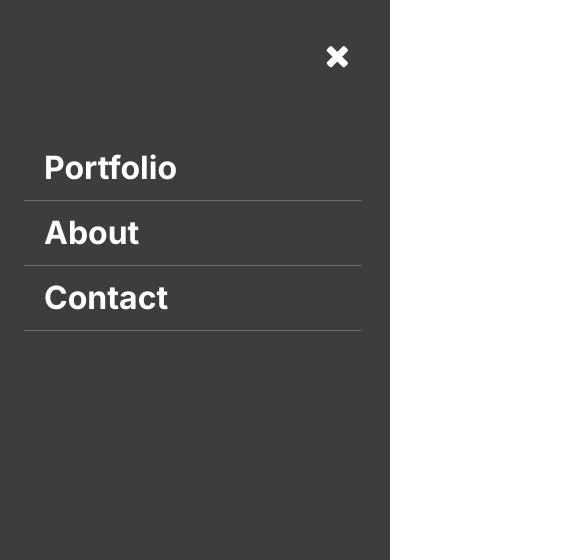
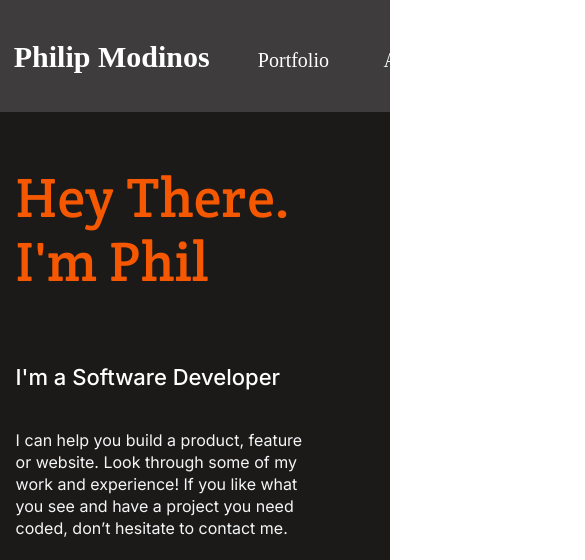
Before and after one commit to Ninjaphil24/portfolio_1, a plain HTML site: page index.html in a window 390 px wide. Shown: the top 560 px of the page, 585 px wide, since content can reach past the window. Drawn offline with Linux system fonts and the light colour scheme; a web font is replaced by a local one.

Commit message:
Mobile menu continued

```diff
--- a/index.css
+++ b/index.css
@@ -19,7 +19,7 @@ body {
   grid-template-rows: 1fr 10fr;
   grid-gap: 20px;
 }
-header .toggle-mobile,
+header .times,
 header .mobile {
   display: none;
 }
@@ -600,29 +600,25 @@ header li a:hover {
 
 @media (max-width: 972px) {
 
-  /* Temporary tag  */
-  header {
+
+  header .active {
     display: block;
+    height: 100vh;
   }
 
-  header .desktop {
-    /* display: none; temporary comment out*/
-    padding-right: 24px;
-  }
-
-  header .desktop ul {
+  header .toggle-mobile ul .active {
     display: block;
     padding: 24px;
   }
 
-  header .desktop li {
+  header .toggle-mobile li .active {
     text-align: start;
     padding: 10px;
     width: 100%;
     border-bottom: 1px solid #6F6C6B;
   }
 
-  header .desktop a {
+  header .toggle-mobile a .active {
     font-family: 'Inter', sans-serif;
     font-style: normal;
     font-weight: bold;
@@ -630,13 +626,8 @@ header li a:hover {
     line-height: 44px;
   }
 
-  header .desktop i {
+  header .toggle-mobile li i .active{
     display:none;
-  }
-
-/* Will become active */
-  .page1 header {
-    height: 100vh;
   }
 
   .page1 {
@@ -646,23 +637,22 @@ header li a:hover {
     grid-gap: 8px;
     height: 100vh;
   }
-/* Temporary display none */
-  header h1 {
-    display: none;
+
+  header h1 .active {
     font-size: x-large;
   }
-/* Temporary active */
-  header .mobile .active {
+
+  header .mobile {
     display: flex;
     color: #fff;
     margin: 40px;
   }
 
-  header .toggle-mobile {
+  header .toggle-mobile .active {
     display: block;
     text-align:end;
     color: #fff;
-    margin: 40px;
+    margin: 24px;
 
   }
 
--- a/index.html
+++ b/index.html
@@ -21,10 +21,10 @@
 <section class="page1">
     <header>
     <a href="#"><h1>Philip Modinos</h1></a>
-    <nav class="toggle-mobile">
+    <nav class="toggle-mobile times">
         <i class="fa fa-times fa-2x" aria-hidden="true"></i>
     </nav>
-    <nav class="desktop">
+    <nav class="desktop toggle-mobile">
         <ul>
             <li><a href="#portfolio">Portfolio</a></li>
             <li><a href="#about">About</a></li>
```
